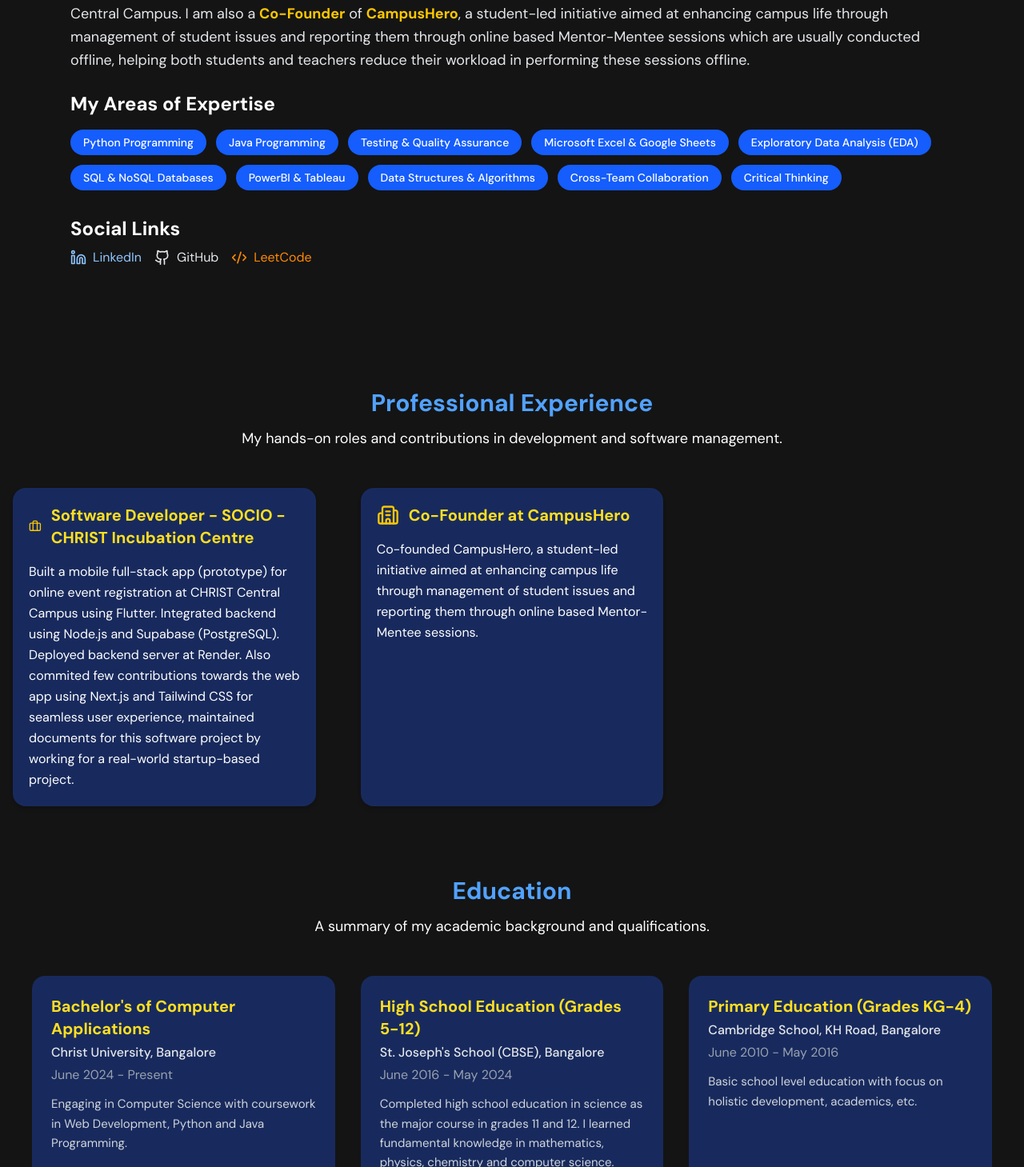
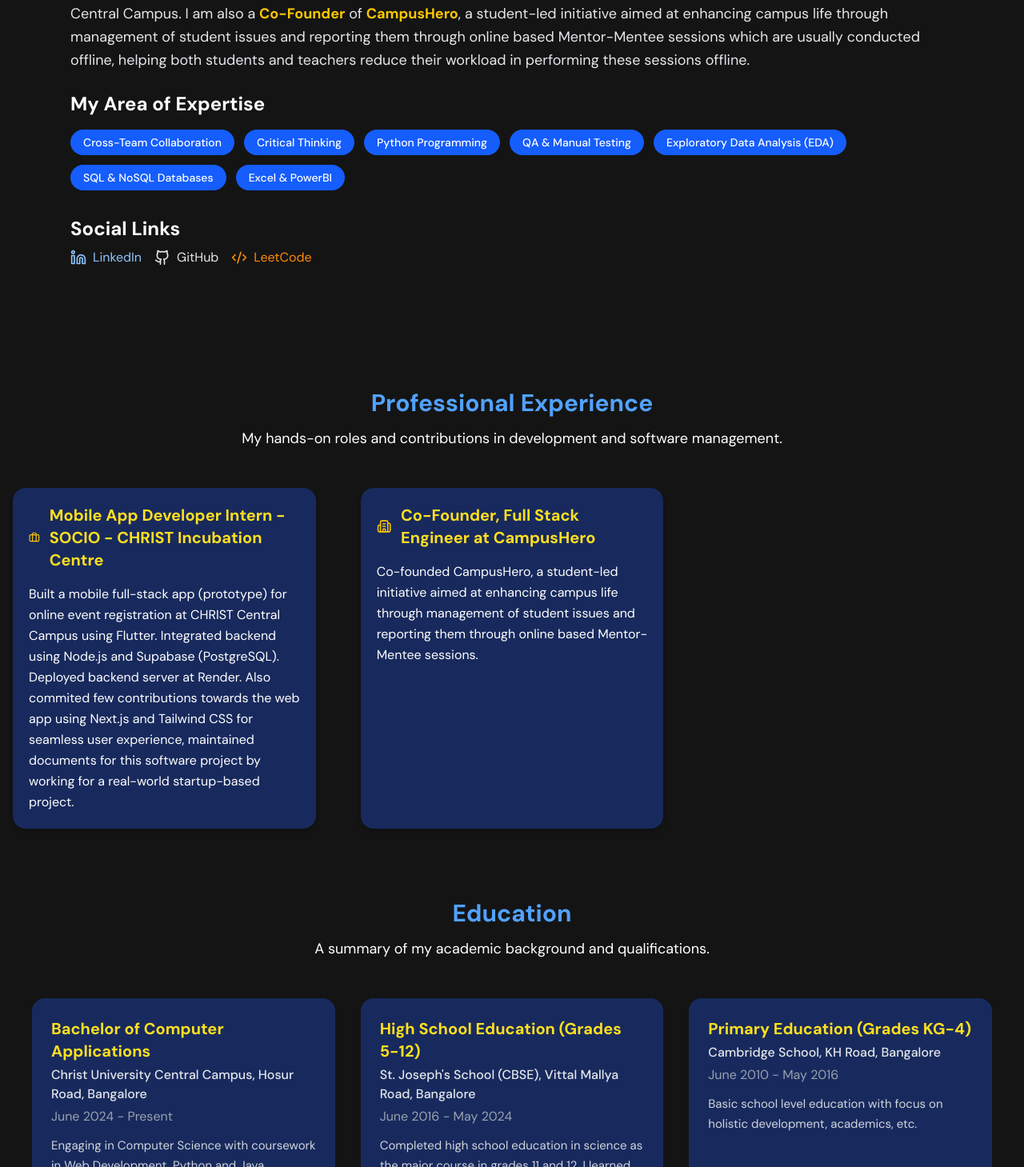
Before and after one commit to SimonCalvinS1/my-portfolio, a React (Vite) app: page / in a window 1280 px wide. Shown: the part 551-2010 px from the top of the page at 80% size. Built offline with nearby package versions, Linux system fonts and the light colour scheme.

Commit message:
Minor changes in experience and otheractivities files

```diff
--- a/src/components/AboutMe.jsx
+++ b/src/components/AboutMe.jsx
@@ -42,21 +42,18 @@
         {/* Expertise */}
         <div className="mb-8">
             <h3 className="text-xl sm:text-2xl text-white font-semibold mb-4">
-              My Areas of Expertise
+              My Area of Expertise
             </h3>
 
             <div className="flex flex-wrap gap-3">
               {[
+                "Cross-Team Collaboration",
+                "Critical Thinking",
                 "Python Programming",
-                "Java Programming",
-                "Testing & Quality Assurance",
-                "Microsoft Excel & Google Sheets",
+                "QA & Manual Testing",
                 "Exploratory Data Analysis (EDA)",
                 "SQL & NoSQL Databases",
-                "PowerBI & Tableau",
-                "Data Structures & Algorithms",
-                "Cross-Team Collaboration",
-                "Critical Thinking",
+                "Excel & PowerBI"
               ].map(skill => (
                 <span key={skill} className={skillStyling}>
                   {skill}
--- a/src/components/Certifications.jsx
+++ b/src/components/Certifications.jsx
@@ -3,12 +3,12 @@
 const Certifications = () => {
   const certificationsData = [
     {
+      title : "Applied Database Systems 23ai",
+      institution: "Oracle Academy",
+    },
+    {
       title: "Introduction to Python",
       institution: "Infosys Springboard",
-    },
-    {
-      title : "Applied Database Systems 23ai",
-      institution: "Oracle Academy",
     },
     {
       title: "CBIT Hackathon 2025",
--- a/src/components/Education.jsx
+++ b/src/components/Education.jsx
@@ -3,15 +3,15 @@
 const Education = () => {
   const educationData = [
     {
-      title: "Bachelor's of Computer Applications",
-      institution: "Christ University, Bangalore",
+      title: "Bachelor of Computer Applications",
+      institution: "Christ University Central Campus, Hosur Road, Bangalore",
       duration: "June 2024 - Present",
       description:
         "Engaging in Computer Science with coursework in Web Development, Python and Java Programming.",
     },
     {
       title: "High School Education (Grades 5-12)",
-      institution: "St. Joseph's School (CBSE), Bangalore",
+      institution: "St. Joseph's School (CBSE), Vittal Mallya Road, Bangalore",
       duration: "June 2016 - May 2024",
       description:
         "Completed high school education in science as the major course in grades 11 and 12. I learned fundamental knowledge in mathematics, physics, chemistry and computer science.",
--- a/src/components/Experience.jsx
+++ b/src/components/Experience.jsx
@@ -5,13 +5,13 @@
   const experiences = [
     {
       id: 1,
-      title: "Software Developer - SOCIO - CHRIST Incubation Centre",
+      title: "Mobile App Developer Intern - SOCIO - CHRIST Incubation Centre",
       description:
         "Built a mobile full-stack app (prototype) for online event registration at CHRIST Central Campus using Flutter. Integrated backend using Node.js and Supabase (PostgreSQL). Deployed backend server at Render. Also commited few contributions towards the web app using Next.js and Tailwind CSS for seamless user experience, maintained documents for this software project by working for a real-world startup-based project.",
     },
     {
       id: 2,
-      title: "Co-Founder at CampusHero",
+      title: "Co-Founder, Full Stack Engineer at CampusHero",
       description:
         "Co-founded CampusHero, a student-led initiative aimed at enhancing campus life through management of student issues and reporting them through online based Mentor-Mentee sessions.",
     },
--- a/src/components/OtherActivities.jsx
+++ b/src/components/OtherActivities.jsx
@@ -4,22 +4,22 @@
   const activites = [
     {
         id: 1,
-        title: "Grade 10 CBSE 2022 - English 100% Proficiency",
+        title: "Grade 10 CBSE (July 2022) - English 100% Proficiency",
         description:
           "Achieved 100% proficiency in English in the Grade 10 CBSE examinations, reflecting my strong command of the language and academic excellence.",
     },
     {
       id: 2,
-      title: "CBIT Hacktoberfest 2025 - Participant",
+      title: "Hospitality Volunteer (Feb 2025) - Industry Academia Nexus 2025 - School of Sciences",
       description:
-        "Participated in CBIT Hacktoberfest 2025, a one day online hackathon, developing a multi-vendor e-commerce website along with my teammates.",
+        "Managed hospitality services to the chief guests who had arrived from various companies like Tech Mahindra, IBM Chennai, Tata Power Solar, and more. Managed eateries and refreshments for the guests during the event. Coordinated with hospitality team members to ensure smooth functioning of hospitality services during the event.",
     },
     {
       id: 3,
-      title: "Hospitality Volunteer - Industry Academia Nexus 2025 - School of Sciences",
+      title: "CBIT Hacktoberfest (Oct 2025) - Participant",
       description:
-        "Managed hospitality services to the chief guests who had arrived from various companies like Tech Mahindra, IBM Chennai, Tata Power Solar, and more. Managed eateries and refreshments for the guests during the event. Coordinated with hospitality team members to ensure smooth functioning of hospitality services during the event.",
-    },
+        "Participated in CBIT Hacktoberfest 2025, a one day online hackathon, developing a multi-vendor e-commerce website along with my teammates.",
+    }
   ];
 
   return (
```
